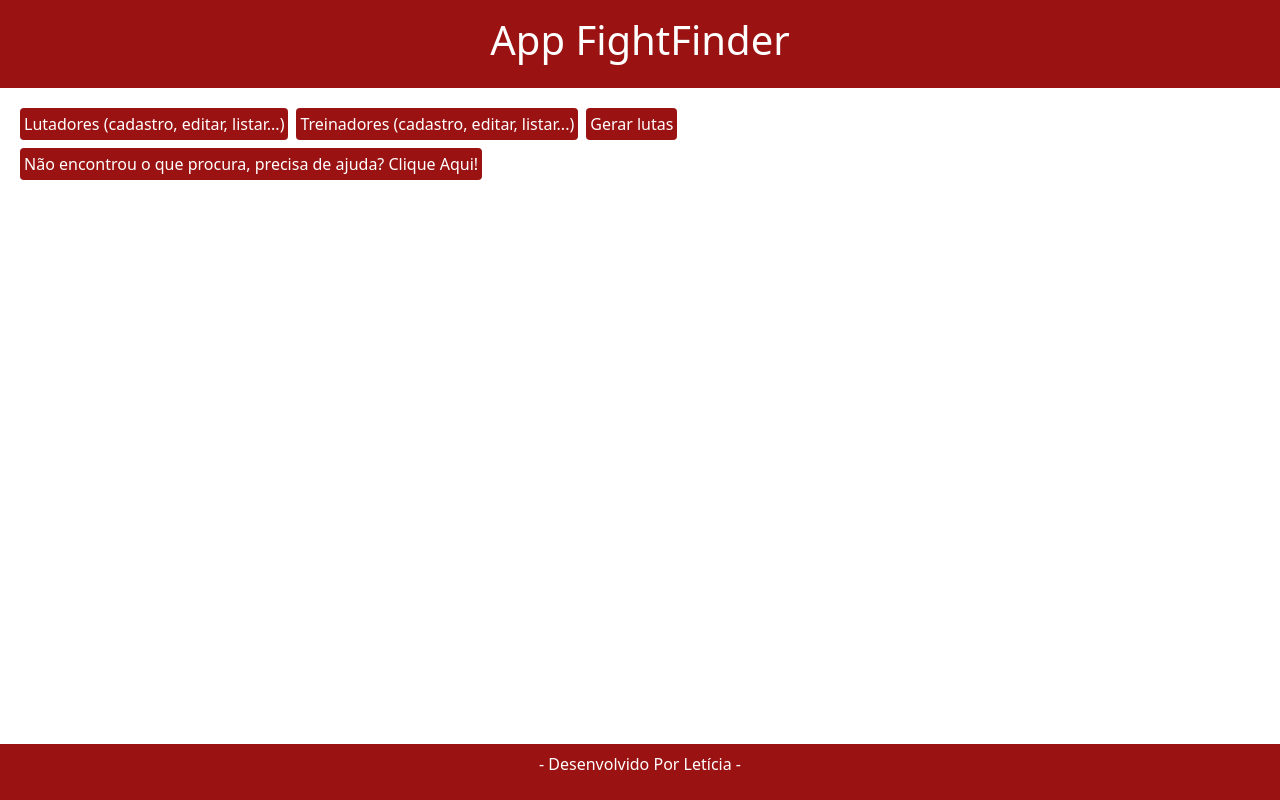
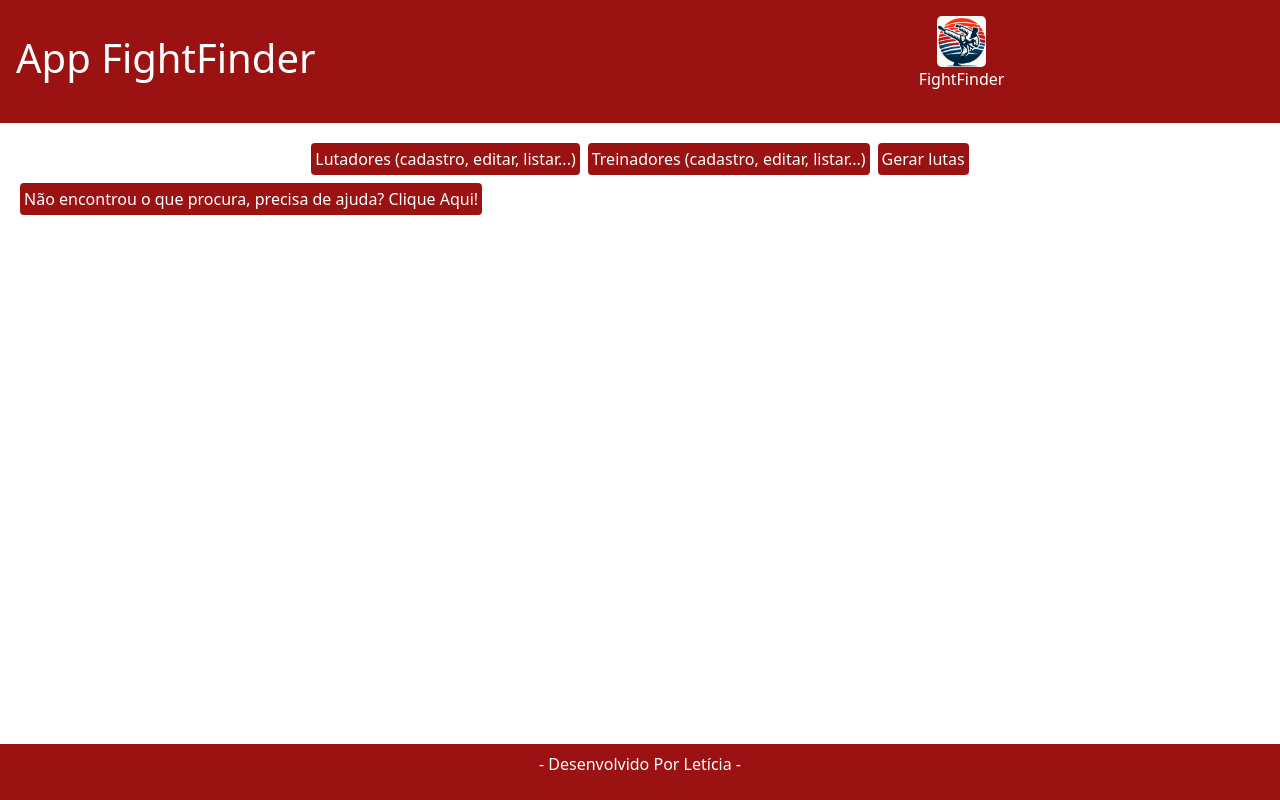
Before and after one commit to leticiazalasik/App-Fight-Finder---Projeto-TCC, an Angular app in the folder App-Fight-Finder-Projeto-TCC/: page / in a window 1280 px wide. Built offline with nearby package versions, Linux system fonts and the light colour scheme.

Commit message:
:sparkles: Feat (app-component): Adicionando a logo ao header.

```diff
--- a/App-Fight-Finder-Projeto-TCC/src/app/app.component.css
+++ b/App-Fight-Finder-Projeto-TCC/src/app/app.component.css
@@ -7,6 +7,20 @@ header, footer{
 
 header{
     padding: 16px;
+    display: flex;
+    justify-content: space-between;
+    align-items: center;
+}
+
+img{
+    height: 8%;
+    width: 8%;
+    border-radius: 10%;
+
+}
+
+div {
+    text-align: center;
 }
 
 footer{
--- a/App-Fight-Finder-Projeto-TCC/src/app/app.component.html
+++ b/App-Fight-Finder-Projeto-TCC/src/app/app.component.html
@@ -1,5 +1,10 @@
 <header>
     <h1>App FightFinder</h1>
+    <div>
+    <img src="../assets/img/logo.jpg" alt="logo">
+    <p>FightFinder</p>
+</div>
+
 </header>
 
 <main>
```
Also changed, not shown: App-Fight-Finder-Projeto-TCC/src/assets/img/logo.jpg (added).
